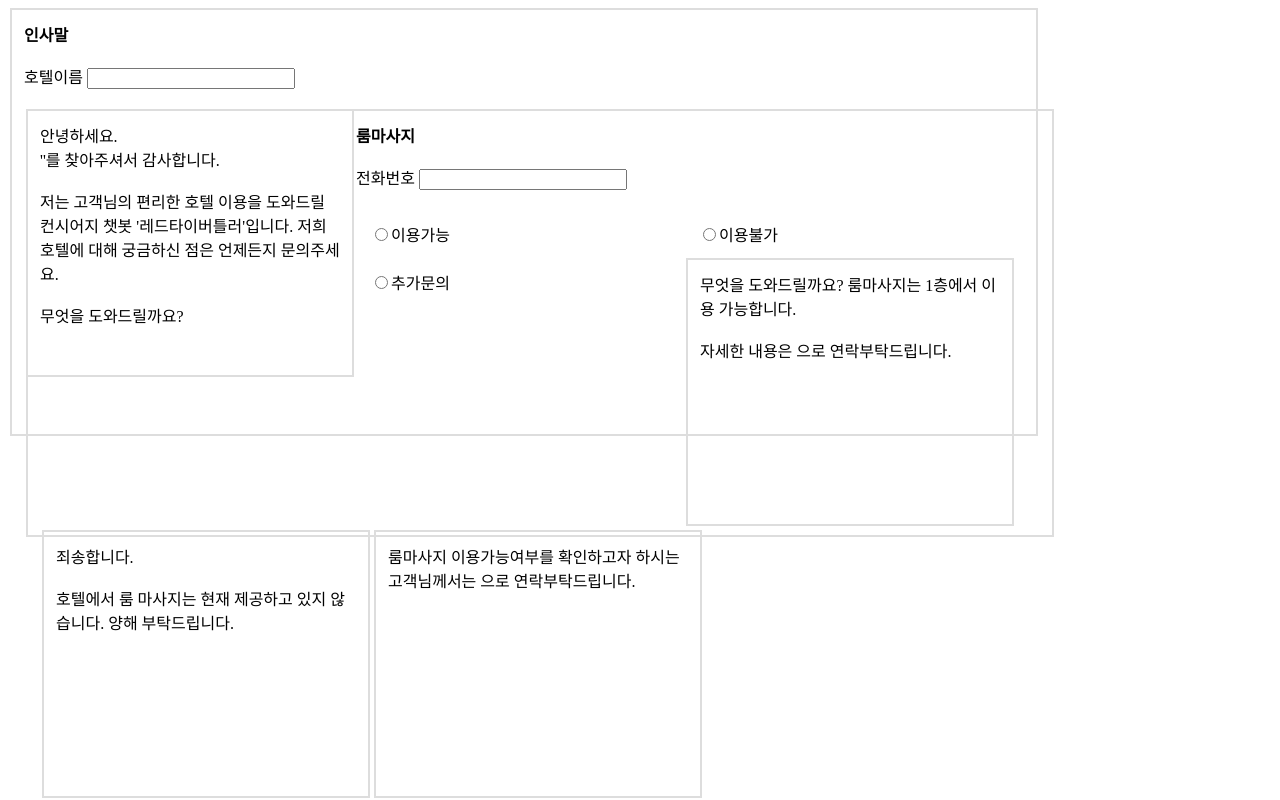
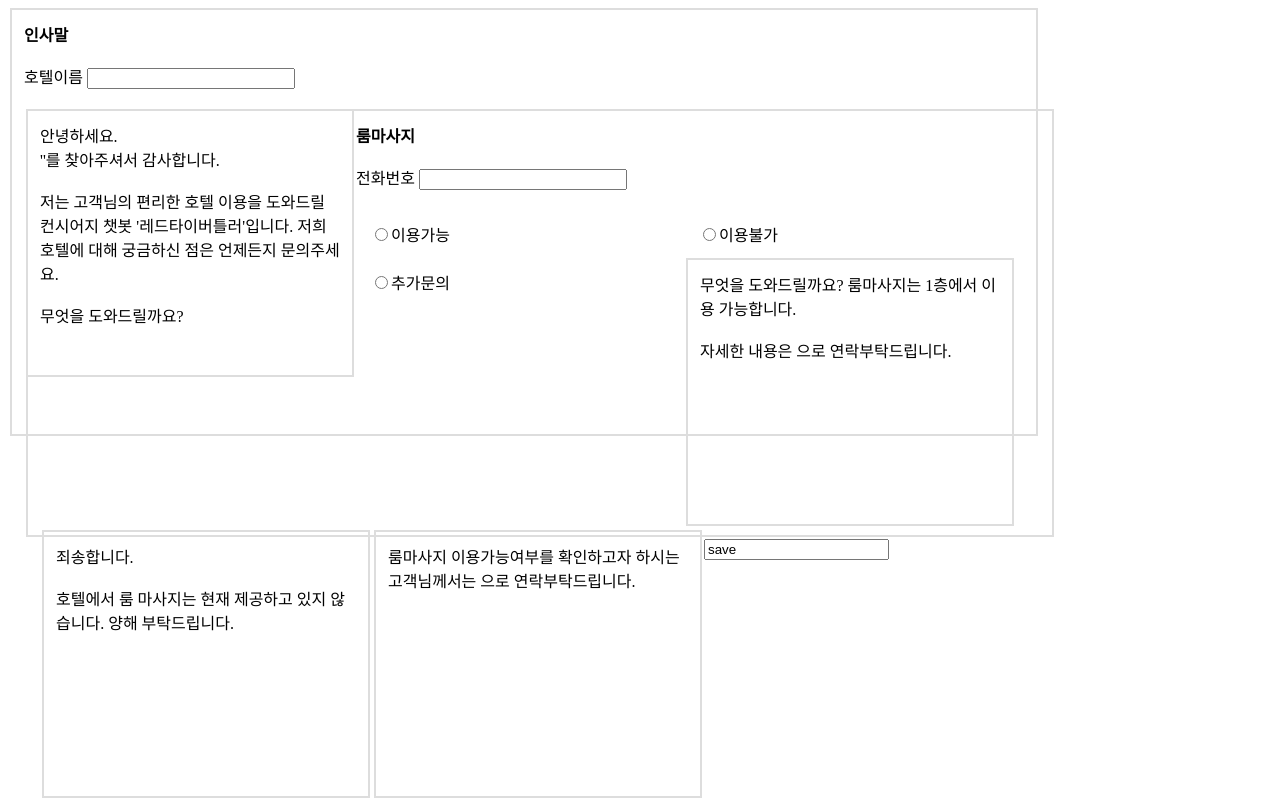
Before and after one commit to lee-jii/factsheet.github.io, a plain HTML site: page index.html in a window 1280 px wide. Drawn offline with Linux system fonts and the light colour scheme.

Commit message:
Update index.html

```diff
--- a/index.html
+++ b/index.html
@@ -95,6 +95,8 @@
 	</script>
 <!-- 룸마사지 끝 -->
 
+
+<input type="save" name="save" value="save">
 </body>
 
 </html>
```
